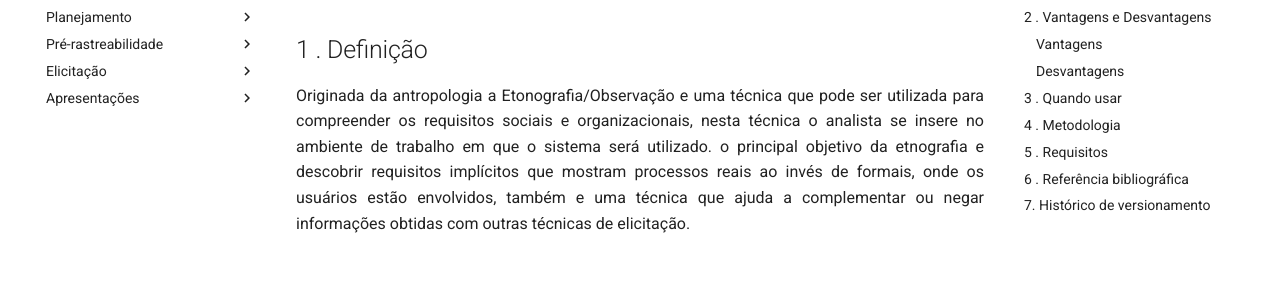
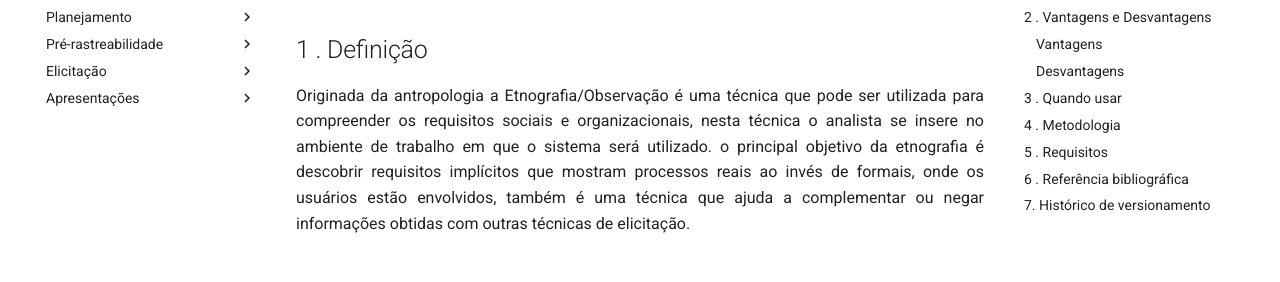
Before and after one commit to Requisitos-de-Software/2021.2-Prime-video, an MkDocs documentation site: the page built from docs/elicitacao/tecnicas/observacao.md, in a window 1280 px wide and 1400 px high. Shown: the part 148-430 px from the top of the window. Built offline with MkDocs 1.6.1 and Material for MkDocs 9.7.7, drawn with Linux system fonts in a browser that asks for light colours; comment, search, counter and statistics services are not loaded; some of the changed text lies outside the part shown.

Commit message:
fix: erros de português corrigidos

```diff
--- a/docs/elicitacao/tecnicas/observacao.md
+++ b/docs/elicitacao/tecnicas/observacao.md
@@ -4,7 +4,7 @@
 
 
 
-<div align="justify">Originada da antropologia a Etonografia/Observação e uma técnica que pode ser utilizada para compreender os requisitos sociais e organizacionais, nesta técnica o analista se insere no ambiente de trabalho em que o sistema será utilizado. o principal objetivo da etnografia e descobrir requisitos implícitos que mostram processos reais ao invés de formais, onde os usuários estão envolvidos, também e uma técnica que ajuda a complementar ou negar informações obtidas com outras técnicas de elicitação.</div>
+<div align="justify">Originada da antropologia a Etnografia/Observação é uma técnica que pode ser utilizada para compreender os requisitos sociais e organizacionais, nesta técnica o analista se insere no ambiente de trabalho em que o sistema será utilizado. o principal objetivo da etnografia é descobrir requisitos implícitos que mostram processos reais ao invés de formais, onde os usuários estão envolvidos, também é uma técnica que ajuda a complementar ou negar informações obtidas com outras técnicas de elicitação.</div>
 
 
 
```
Also changed, not shown: other parts of docs/elicitacao/tecnicas/observacao.md (+2 -2 lines).
